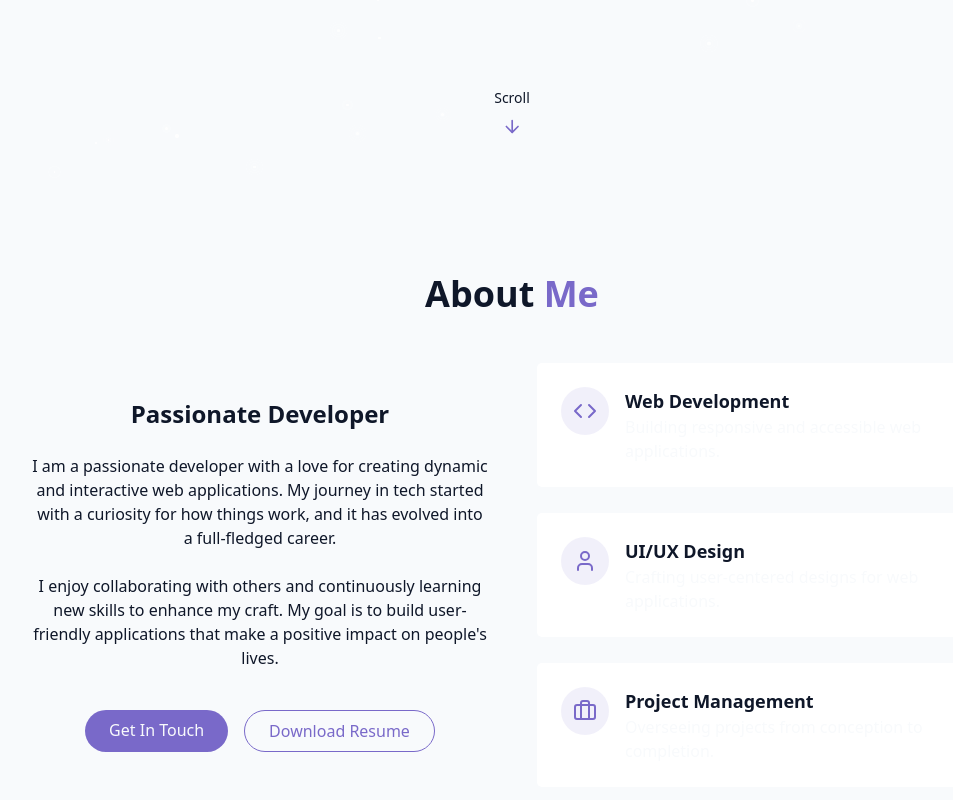
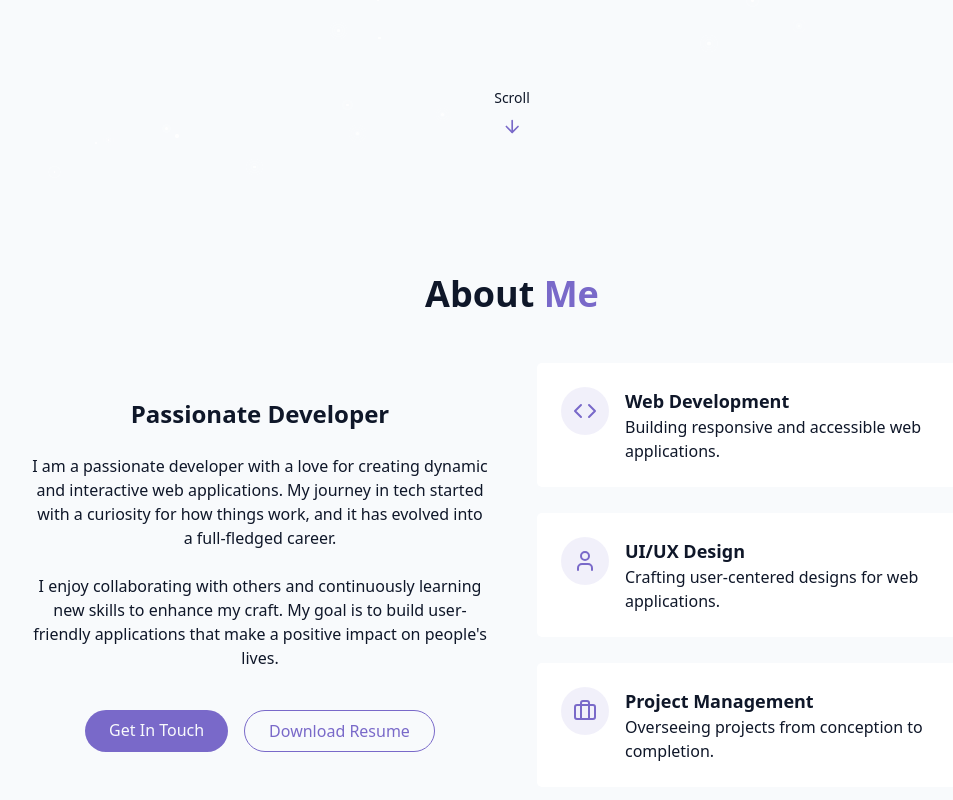
Before and after one commit to andyhplau/portfolio-andyhplau, a React (Vite) app: page / in a window 1280 px wide. Shown: the part 622-1422 px from the top of the page, without its empty margins (128-1081 px from the left). Built offline with nearby package versions, Linux system fonts and the light colour scheme.

Commit message:
fix: fixed about me details styles

```diff
--- a/src/components/AboutSection.tsx
+++ b/src/components/AboutSection.tsx
@@ -45,7 +45,7 @@ export const AboutSection = () => {
                 </div>
                 <div className="text-left">
                   <h4 className="font-semibold text-lg">Web Development</h4>
-                  <p className="text-primary-foreground">
+                  <p className="text-muted-foreground">
                     Building responsive and accessible web applications.
                   </p>
                 </div>
@@ -59,7 +59,7 @@ export const AboutSection = () => {
                 </div>
                 <div className="text-left">
                   <h4 className="font-semibold text-lg">UI/UX Design</h4>
-                  <p className="text-primary-foreground">
+                  <p className="text-muted-foreground">
                     Crafting user-centered designs for web applications.
                   </p>
                 </div>
@@ -73,7 +73,7 @@ export const AboutSection = () => {
                 </div>
                 <div className="text-left">
                   <h4 className="font-semibold text-lg">Project Management</h4>
-                  <p className="text-primary-foreground">
+                  <p className="text-muted-foreground">
                     Overseeing projects from conception to completion.
                   </p>
                 </div>
```
